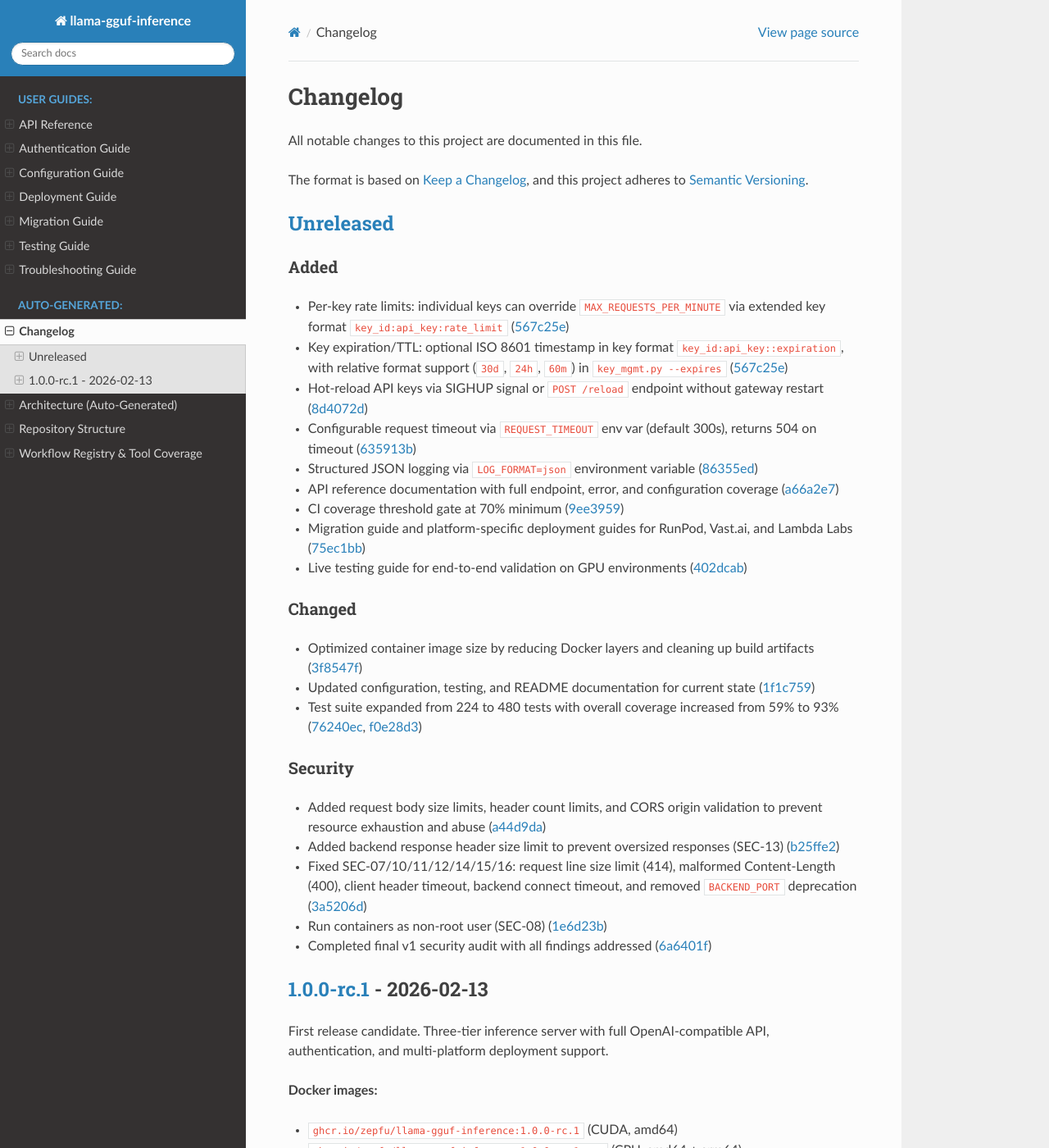
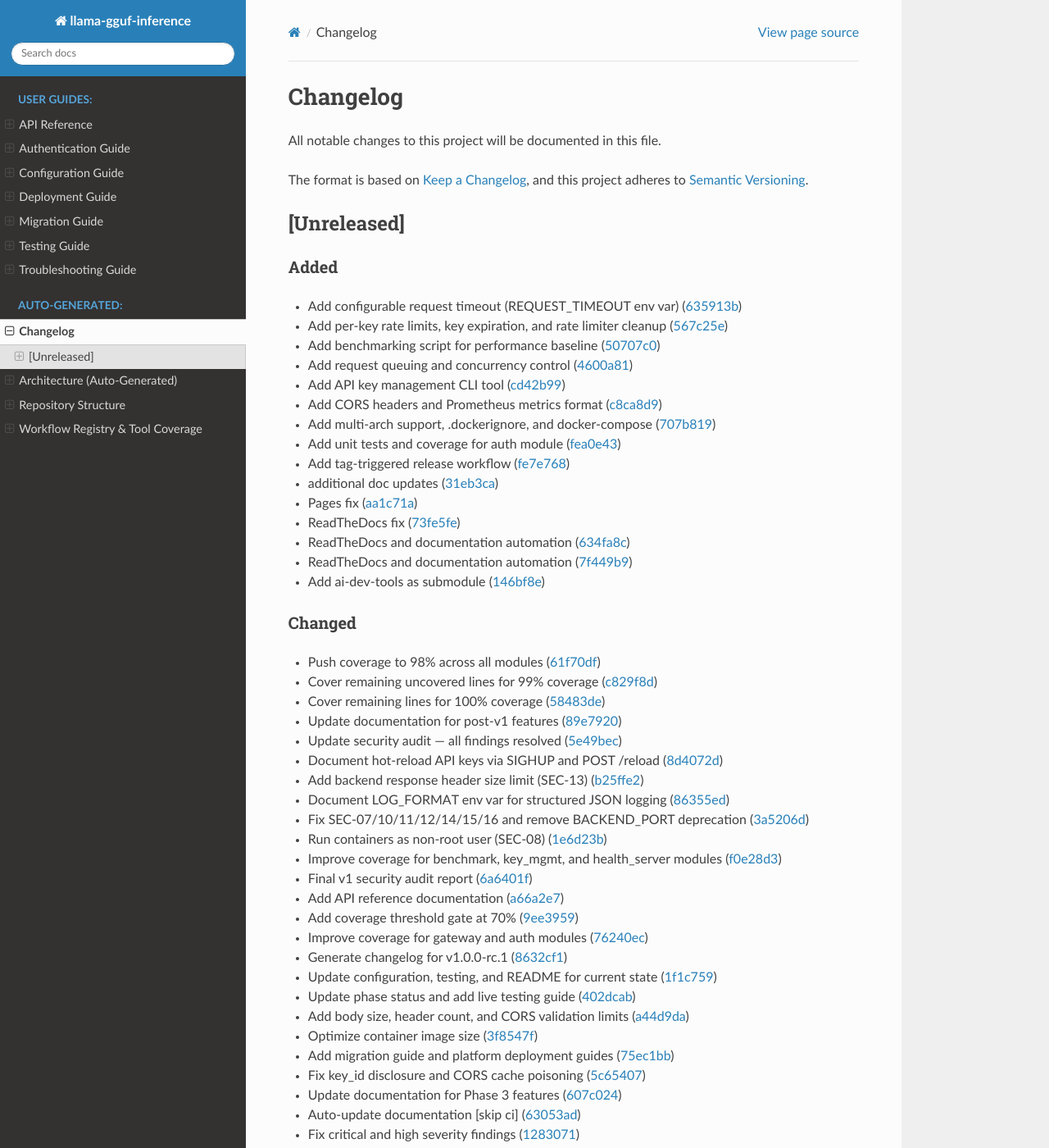
Before and after one commit to zepfu/llama-gguf-inference, a Sphinx documentation site: the page built from docs/auto/CHANGELOG.md, in a window 1280 px wide and 1400 px high. Shown: the whole window at 82% size. Built offline with Sphinx 7.4.7 and the Read the Docs theme 3.1.0, drawn with Linux system fonts in a browser that asks for light colours; some of the changed text lies outside the part shown.

Commit message:
docs: auto-update documentation [skip ci]

```diff
--- a/docs/auto/CHANGELOG.md
+++ b/docs/auto/CHANGELOG.md
@@ -1,6 +1,6 @@
 # Changelog
 
-All notable changes to this project are documented in this file.
+All notable changes to this project will be documented in this file.
 
 The format is based on [Keep a Changelog](https://keepachangelog.com/en/1.0.0/), and this project adheres to
 [Semantic Versioning](https://semver.org/spec/v2.0.0.html).
@@ -9,159 +9,140 @@ The format is based on [Keep a Changelog](https://keepachangelog.com/en/1.0.0/),
 
 ### Added
 
-- Per-key rate limits: individual keys can override `MAX_REQUESTS_PER_MINUTE` via extended key format
-  `key_id:api_key:rate_limit` ([567c25e])
-- Key expiration/TTL: optional ISO 8601 timestamp in key format `key_id:api_key::expiration`, with relative format
-  support (`30d`, `24h`, `60m`) in `key_mgmt.py --expires` ([567c25e])
-- Hot-reload API keys via SIGHUP signal or `POST /reload` endpoint without gateway restart ([8d4072d])
-- Configurable request timeout via `REQUEST_TIMEOUT` env var (default 300s), returns 504 on timeout ([635913b])
-- Structured JSON logging via `LOG_FORMAT=json` environment variable ([86355ed])
-- API reference documentation with full endpoint, error, and configuration coverage ([a66a2e7])
-- CI coverage threshold gate at 70% minimum ([9ee3959])
-- Migration guide and platform-specific deployment guides for RunPod, Vast.ai, and Lambda Labs ([75ec1bb])
-- Live testing guide for end-to-end validation on GPU environments ([402dcab])
+- Add configurable request timeout (REQUEST_TIMEOUT env var)
+  ([635913b](https://github.com/zepfu/llama-gguf-inference/commit/635913beb1012b2e3000a999dc5feaad3efbcb07))
+- Add per-key rate limits, key expiration, and rate limiter cleanup
+  ([567c25e](https://github.com/zepfu/llama-gguf-inference/commit/567c25e2766fee53067ad15360a55b2a2894cefe))
+- Add benchmarking script for performance baseline
+  ([50707c0](https://github.com/zepfu/llama-gguf-inference/commit/50707c0390ae8c6cd24c32d2f326f6724ee2ed1b))
+- Add request queuing and concurrency control
+  ([4600a81](https://github.com/zepfu/llama-gguf-inference/commit/4600a81d39ef96b2abc378846566f6b1c0b10769))
+- Add API key management CLI tool
+  ([cd42b99](https://github.com/zepfu/llama-gguf-inference/commit/cd42b994089b24884e839a77e8070ff73b90fad0))
+- Add CORS headers and Prometheus metrics format
+  ([c8ca8d9](https://github.com/zepfu/llama-gguf-inference/commit/c8ca8d9f4bda27bf352ef304f53a020a2c548d87))
+- Add multi-arch support, .dockerignore, and docker-compose
+  ([707b819](https://github.com/zepfu/llama-gguf-inference/commit/707b819de3076d8db03cce8e1f2078ba3734b9d8))
+- Add unit tests and coverage for auth module
+  ([fea0e43](https://github.com/zepfu/llama-gguf-inference/commit/fea0e436d8d62925d1a24914169e65b1502d4fb2))
+- Add tag-triggered release workflow
+  ([fe7e768](https://github.com/zepfu/llama-gguf-inference/commit/fe7e76863363cd156dcdabd6e7b33e9c74ef2e7f))
+- additional doc updates
+  ([31eb3ca](https://github.com/zepfu/llama-gguf-inference/commit/31eb3ca2a9c527e0281eda8b03c4d1b1257c17f6))
+- Pages fix ([aa1c71a](https://github.com/zepfu/llama-gguf-inference/commit/aa1c71aa11bf89804bc40fd23a8b965ec47fd0f1))
+- ReadTheDocs fix
+  ([73fe5fe](https://github.com/zepfu/llama-gguf-inference/commit/73fe5fe7c5c66de4d5055e6dc6d2615c5afe0e47))
+- ReadTheDocs and documentation automation
+  ([634fa8c](https://github.com/zepfu/llama-gguf-inference/commit/634fa8c6aa207a87125583a3462ad23b9d923d9b))
+- ReadTheDocs and documentation automation
+  ([7f449b9](https://github.com/zepfu/llama-gguf-inference/commit/7f449b90f2035a5a5280dfe03075373138be3f47))
+- Add ai-dev-tools as submodule
+  ([146bf8e](https://github.com/zepfu/llama-gguf-inference/commit/146bf8e8778cd266d3b151ceb0d818fc83cb787c))
 
 ### Changed
 
-- Optimized container image size by reducing Docker layers and cleaning up build artifacts ([3f8547f])
-- Updated configuration, testing, and README documentation for current state ([1f1c759])
-- Test suite expanded from 224 to 480 tests with overall coverage increased from 59% to 93% ([76240ec], [f0e28d3])
+- Push coverage to 98% across all modules
+  ([61f70df](https://github.com/zepfu/llama-gguf-inference/commit/61f70dfb52b0a0db9b47e43785aee3a7cc4357fd))
+- Cover remaining uncovered lines for 99% coverage
+  ([c829f8d](https://github.com/zepfu/llama-gguf-inference/commit/c829f8d89031067b5ee54134a9df1a285e5f3a5b))
+- Cover remaining lines for 100% coverage
+  ([58483de](https://github.com/zepfu/llama-gguf-inference/commit/58483de02434a3646d4d431c6c54473d2002ce3a))
+- Update documentation for post-v1 features
+  ([89e7920](https://github.com/zepfu/llama-gguf-inference/commit/89e7920c332b561f672d1824d5bbe8cfbf528957))
+- Update security audit — all findings resolved
+  ([5e49bec](https://github.com/zepfu/llama-gguf-inference/commit/5e49bec0b7e043086277ef8f0cb9785fad682967))
+- Document hot-reload API keys via SIGHUP and POST /reload
+  ([8d4072d](https://github.com/zepfu/llama-gguf-inference/commit/8d4072d59b9dc9581a0ff3410bcd4e412db48e4d))
+- Add backend response header size limit (SEC-13)
+  ([b25ffe2](https://github.com/zepfu/llama-gguf-inference/commit/b25ffe2a4f092a101987f53728ffad3972a266d7))
+- Document LOG_FORMAT env var for structured JSON logging
+  ([86355ed](https://github.com/zepfu/llama-gguf-inference/commit/86355ed6b10e10cdc16429a0151f0ea83d55e645))
+- Fix SEC-07/10/11/12/14/15/16 and remove BACKEND_PORT deprecation
+  ([3a5206d](https://github.com/zepfu/llama-gguf-inference/commit/3a5206dac778a65d6061e0186a2175373967dee7))
+- Run containers as non-root user (SEC-08)
+  ([1e6d23b](https://github.com/zepfu/llama-gguf-inference/commit/1e6d23b9476a6d5d710781cc7e0fdba7c1e4a08e))
+- Improve coverage for benchmark, key_mgmt, and health_server modules
+  ([f0e28d3](https://github.com/zepfu/llama-gguf-inference/commit/f0e28d33d2c4fad6c397954be8c3a71e283d77ab))
+- Final v1 security audit report
+  ([6a6401f](https://github.com/zepfu/llama-gguf-inference/commit/6a6401f10726745bef5452a6222b91a1f5668321))
+- Add API reference documentation
+  ([a66a2e7](https://github.com/zepfu/llama-gguf-inference/commit/a66a2e7956350b0d474aaa186aa20d23bbf0df88))
+- Add coverage threshold gate at 70%
+  ([9ee3959](https://github.com/zepfu/llama-gguf-inference/commit/9ee39599fcde22e004c9cec40ae758866b60dad0))
+- Improve coverage for gateway and auth modules
+  ([76240ec](https://github.com/zepfu/llama-gguf-inference/commit/76240ece499ad886c477eed8f729a7cb4a17af50))
+- Generate changelog for v1.0.0-rc.1
+  ([8632cf1](https://github.com/zepfu/llama-gguf-inference/commit/8632cf1be3db723353127b65df6e8b81e7992f6e))
+- Update configuration, testing, and README for current state
+  ([1f1c759](https://github.com/zepfu/llama-gguf-inference/commit/1f1c759f6150a91200b5c36478e5d8ed3708601f))
+- Update phase status and add live testing guide
+  ([402dcab](https://github.com/zepfu/llama-gguf-inference/commit/402dcabf65dd1a8c69f3266a0c3bce0bca636e43))
+- Add body size, header count, and CORS validation limits
+  ([a44d9da](https://github.com/zepfu/llama-gguf-inference/commit/a44d9dad66bfd1e7ef9537bc056a9892f44e3f32))
+- Optimize container image size
+  ([3f8547f](https://github.com/zepfu/llama-gguf-inference/commit/3f8547fdf084d0efa66db791db737842ea6274c6))
+- Add migration guide and platform deployment guides
+  ([75ec1bb](https://github.com/zepfu/llama-gguf-inference/commit/75ec1bb745481db09f27d7ef25b35a5c740e0950))
+- Fix key_id disclosure and CORS cache poisoning
+  ([5c65407](https://github.com/zepfu/llama-gguf-inference/commit/5c6540729d3aaa66e175789dc64734ef7742f260))
+- Update documentation for Phase 3 features
+  ([607c024](https://github.com/zepfu/llama-gguf-inference/commit/607c024f8ecb7ea5245ed46584a2da827df8d63f))
+- Auto-update documentation [skip ci]
+  ([63053ad](https://github.com/zepfu/llama-gguf-inference/commit/63053ad00191291d0216ce210dd1fd1c0caeb8c4))
+- Fix critical and high severity findings
+  ([1283071](https://github.com/zepfu/llama-gguf-inference/commit/128307144db378aa3395769090bcf3f126883b47))
+- Add project coordination files
+  ([c8c1972](https://github.com/zepfu/llama-gguf-inference/commit/c8c197249e511258da3c2ab031aacd06135328bc))
+- Complete branch migration master → main
+  ([bbd2152](https://github.com/zepfu/llama-gguf-inference/commit/bbd2152db23b7552eb6145246e78fa4832cf69fb))
+- Add repo.mk with Docker build/run targets
+  ([c6ef1ed](https://github.com/zepfu/llama-gguf-inference/commit/c6ef1edd6221cb500a9d0cbadbc103632874eb5e))
+- Stabilization pass — CI/CD, pre-commit, docs, code quality
+  ([14a8925](https://github.com/zepfu/llama-gguf-inference/commit/14a8925c1dde5844e3a770428d43d458a8bec766))
+- cleanup ([fc6209d](https://github.com/zepfu/llama-gguf-inference/commit/fc6209d31e63976c683c6ac1e35f80ceed133417))
+- workflow updates
+  ([5f4a0fd](https://github.com/zepfu/llama-gguf-inference/commit/5f4a0fd1d99a96a696a12e512f0d40605c4208ad))
+- more standards/documentation
+  ([2ef5477](https://github.com/zepfu/llama-gguf-inference/commit/2ef5477adcd11a7b6dde1c04181da89238643644))
+- more changes
+  ([ea860a5](https://github.com/zepfu/llama-gguf-inference/commit/ea860a54f2791756bfd6feed40cd364fb92a9c99))
+- standards support
+  ([ba0aeef](https://github.com/zepfu/llama-gguf-inference/commit/ba0aeeff19a0916f469c4d9e5045e478c6e09534))
+- cleaning ([e6467c9](https://github.com/zepfu/llama-gguf-inference/commit/e6467c9cdb1fa98ea751f364b55d32a03b58ef74))
+- perms ([4a76bce](https://github.com/zepfu/llama-gguf-inference/commit/4a76bcef96d97bf05a00644b57ba50965de75081))
+- updates for auth, gateway, code quality, qol.
+  ([0850d56](https://github.com/zepfu/llama-gguf-inference/commit/0850d5653ed9e50c9ac385e89d83ebc8688c9f04))
+- KAN-4: scale to zero resolution.
+  ([20a10bb](https://github.com/zepfu/llama-gguf-inference/commit/20a10bb30263d11ade3fab67b89115ddb2dc8333))
+- real initial commit...
+  ([ee44290](https://github.com/zepfu/llama-gguf-inference/commit/ee44290a1c071da303a9201db9c581a1c728c1bf))
+- Initial commit
+  ([f0755af](https://github.com/zepfu/llama-gguf-inference/commit/f0755afee8c2f6601ccc0340f4182a6519d18061))
+
+### Fixed
+
+- Add pytest-asyncio dependency for async benchmark tests
+  ([ed1a5e2](https://github.com/zepfu/llama-gguf-inference/commit/ed1a5e2ab84f1efe0971dbe0b9d43e018f12e7d9))
+- Resolve Sphinx build warnings treated as errors
+  ([166e39c](https://github.com/zepfu/llama-gguf-inference/commit/166e39cf1e76b1c56eac6306d04c2e6087c0a360))
+- Fix docs workflow startup_failure
+  ([d8b45ee](https://github.com/zepfu/llama-gguf-inference/commit/d8b45eebd62d5e5592228d5fa2baad53113f991a))
+- Generate valid backend key format in mock mode
+  ([a8944c9](https://github.com/zepfu/llama-gguf-inference/commit/a8944c923fb71773a2f42264d5645c9cff466f2e))
+- Fix pre-commit actionlint and integration test timing
+  ([4c4f83d](https://github.com/zepfu/llama-gguf-inference/commit/4c4f83d4a20858e77040ceca069bd152c40b5512))
+- Restore checkmake linting for .mk files
+  ([f3ea83b](https://github.com/zepfu/llama-gguf-inference/commit/f3ea83bdc97d85456419a3e08f46d8695f5cf64a))
+- ci fix ([f588262](https://github.com/zepfu/llama-gguf-inference/commit/f5882623369b3fc0073b53e0b2788759dab582a4))
+- ci fix ([63a3c5e](https://github.com/zepfu/llama-gguf-inference/commit/63a3c5e7e771ee4e392b4358b15c12eeaf69187e))
+- ci fix ([315a6c0](https://github.com/zepfu/llama-gguf-inference/commit/315a6c02b3c6cf48fad996f94a68143bdd762108))
+- ci fix ([3480412](https://github.com/zepfu/llama-gguf-inference/commit/3480412db0d3e071c371bd85777783ce967ec939))
 
 ### Security
 
-- Added request body size limits, header count limits, and CORS origin validation to prevent resource exhaustion and
-  abuse ([a44d9da])
-- Added backend response header size limit to prevent oversized responses (SEC-13) ([b25ffe2])
-- Fixed SEC-07/10/11/12/14/15/16: request line size limit (414), malformed Content-Length (400), client header timeout,
-  backend connect timeout, and removed `BACKEND_PORT` deprecation ([3a5206d])
-- Run containers as non-root user (SEC-08) ([1e6d23b])
-- Completed final v1 security audit with all findings addressed ([6a6401f])
-
-## [1.0.0-rc.1] - 2026-02-13
-
-First release candidate. Three-tier inference server with full OpenAI-compatible API, authentication, and multi-platform
-deployment support.
-
-**Docker images:**
-
-- `ghcr.io/zepfu/llama-gguf-inference:1.0.0-rc.1` (CUDA, amd64)
-- `ghcr.io/zepfu/llama-gguf-inference:1.0.0-rc.1-cpu` (CPU, amd64 + arm64)
-
-### Added
-
-- Three-tier inference server architecture: health server (port 8001), gateway (port 8000), llama-server backend (port
-  8080\) ([ee44290], [20a10bb])
-- OpenAI-compatible API endpoints: `/v1/chat/completions`, `/v1/completions`, `/v1/embeddings`, `/v1/models` with SSE
-  streaming support ([ee44290], [0850d56])
-- File-based API key authentication with per-key rate limiting and constant-time comparison ([0850d56], [1283071])
-- API key management CLI tool (`key_mgmt.py`) with generate, list, remove, and rotate commands ([cd42b99], closes [#8])
-- Request queuing with configurable concurrency control (`MAX_CONCURRENT_REQUESTS`, `MAX_QUEUE_SIZE`) and 503 +
-  Retry-After when queue is full ([4600a81], closes [#10])
-- Configurable CORS headers via `CORS_ORIGINS` environment variable with proper preflight handling ([c8ca8d9], closes
-  [#7])
-- Prometheus-compatible metrics endpoint (`/metrics`) with text exposition format ([c8ca8d9])
-- Scale-to-zero compatible health checks on a separate port that never touch the backend ([20a10bb])
-- Automatic GPU detection and multi-platform support (RunPod, Vast.ai, Lambda Labs, local Docker) ([ee44290])
-- Multi-arch Docker builds: CUDA (amd64) and CPU (amd64 + arm64) with docker-compose support ([707b819], closes [#9])
-- Tag-triggered release workflow with multi-tag Docker image strategy (version, major.minor, major, latest) ([fe7e768],
-  closes [#4])
-- Comprehensive CI pipeline with linting (black, ruff, mypy, bandit, pydocstyle, hadolint, actionlint, checkmake),
-  testing, and coverage reporting ([14a8925])
-- Unit test suite for auth module: 33 pytest tests covering key validation, rate limiting, and metrics (78% auth.py
-  coverage) ([fea0e43], closes [#2])
-- Benchmarking script (`benchmark.py`) for measuring gateway overhead, TTFT, tokens/sec, and latency percentiles
-  ([50707c0])
-- ReadTheDocs documentation with Sphinx, auto-generated from source ([7f449b9], [634fa8c])
-- Project coordination files for multi-agent development workflow ([c8c1972], closes [#6])
-- Makefile with Docker build/run targets via `repo.mk` ([c6ef1ed])
-
-### Changed
-
-- Consolidated 5 CI/CD workflows into 3 streamlined workflows (`ci.yml`, `cd.yml`, `docs.yml`) ([14a8925])
-- Completed branch migration from `master` to `main` as default branch ([bbd2152], closes [#1])
-- Added type annotations and fixed variable shadowing in gateway and auth modules ([14a8925])
-- Upgraded all pre-commit hooks to latest versions and added security-focused linters ([14a8925])
-
-### Fixed
-
-- Backend key generation in mock mode now produces valid format (`gateway-` prefix + 43 base64url chars), fixing CI
-  integration tests ([a8944c9], fixes [#3])
-- Pre-commit actionlint compatibility and integration test timing with retry-based container readiness checks
-  ([4c4f83d], fixes [#3])
-- Checkmake linting for `.mk` include fragments using correct `disabled = true` syntax ([f3ea83b])
-- Docs workflow permissions (`pages:write`, `id-token:write`) for GitHub Pages deployment ([d8b45ee])
-- Sphinx build warnings treated as errors resolved by fixing docstring formatting and toctree references ([166e39c])
-- Multiple CI pipeline fixes for workflow triggers and job configuration ([3480412], [315a6c0], [63a3c5e], [f588262])
-
-### Security
-
-- Constant-time key comparison using `hmac.compare_digest` to prevent timing attacks ([1283071], closes [#5])
-- Fail-closed authentication when `AUTH_ENABLED=true` but no keys are loaded ([1283071], closes [#5])
-- Removed key count and per-key rate limit data from unauthenticated `/health` endpoint ([1283071], closes [#5])
-- Rate limit errors now return 429 (not 401) without leaking `key_id` in error messages ([1283071], closes [#5])
-- Removed per-key auth metrics from unauthenticated `/metrics` endpoint to prevent key_id disclosure ([5c65407])
-- Added `Vary: Origin` header for non-wildcard CORS to prevent cache poisoning ([5c65407])
-- General security hardening: non-root container user, no secrets in logs, `nosec` annotations for intentional bind-all
-  addresses ([fb3989b], [14a8925])
+- security updates
+  ([fb3989b](https://github.com/zepfu/llama-gguf-inference/commit/fb3989b91e73e4c56f165cdd35695203fbd26239))
 
 ______________________________________________________________________
 
-<!-- Link references -->
-
-[#1]: https://github.com/zepfu/llama-gguf-inference/issues/1
-[#10]: https://github.com/zepfu/llama-gguf-inference/issues/10
-[#2]: https://github.com/zepfu/llama-gguf-inference/issues/2
-[#3]: https://github.com/zepfu/llama-gguf-inference/issues/3
-[#4]: https://github.com/zepfu/llama-gguf-inference/issues/4
-[#5]: https://github.com/zepfu/llama-gguf-inference/issues/5
-[#6]: https://github.com/zepfu/llama-gguf-inference/issues/6
-[#7]: https://github.com/zepfu/llama-gguf-inference/issues/7
-[#8]: https://github.com/zepfu/llama-gguf-inference/issues/8
-[#9]: https://github.com/zepfu/llama-gguf-inference/issues/9
-[1283071]: https://github.com/zepfu/llama-gguf-inference/commit/128307144db378aa3395769090bcf3f126883b47
-[3480412]: https://github.com/zepfu/llama-gguf-inference/commit/3480412db0d3e071c371bd85777783ce967ec939
-[0850d56]: https://github.com/zepfu/llama-gguf-inference/commit/0850d5653ed9e50c9ac385e89d83ebc8688c9f04
-[1.0.0-rc.1]: https://github.com/zepfu/llama-gguf-inference/releases/tag/v1.0.0-rc.1
-[14a8925]: https://github.com/zepfu/llama-gguf-inference/commit/14a8925c1dde5844e3a770428d43d458a8bec766
-[166e39c]: https://github.com/zepfu/llama-gguf-inference/commit/166e39cf1e76b1c56eac6306d04c2e6087c0a360
-[1e6d23b]: https://github.com/zepfu/llama-gguf-inference/commit/1e6d23b
-[1f1c759]: https://github.com/zepfu/llama-gguf-inference/commit/1f1c759
-[20a10bb]: https://github.com/zepfu/llama-gguf-inference/commit/20a10bb30263d11ade3fab67b89115ddb2dc8333
-[315a6c0]: https://github.com/zepfu/llama-gguf-inference/commit/315a6c02b3c6cf48fad996f94a68143bdd762108
-[3a5206d]: https://github.com/zepfu/llama-gguf-inference/commit/3a5206d
-[3f8547f]: https://github.com/zepfu/llama-gguf-inference/commit/3f8547fdf084d0efa66db791db737842ea6274c6
-[402dcab]: https://github.com/zepfu/llama-gguf-inference/commit/402dcabf65dd1a8c69f3266a0c3bce0bca636e43
-[4600a81]: https://github.com/zepfu/llama-gguf-inference/commit/4600a81d39ef96b2abc378846566f6b1c0b10769
-[4c4f83d]: https://github.com/zepfu/llama-gguf-inference/commit/4c4f83d4a20858e77040ceca069bd152c40b5512
-[50707c0]: https://github.com/zepfu/llama-gguf-inference/commit/50707c0390ae8c6cd24c32d2f326f6724ee2ed1b
-[567c25e]: https://github.com/zepfu/llama-gguf-inference/commit/567c25e
-[5c65407]: https://github.com/zepfu/llama-gguf-inference/commit/5c6540729d3aaa66e175789dc64734ef7742f260
-[634fa8c]: https://github.com/zepfu/llama-gguf-inference/commit/634fa8c6aa207a87125583a3462ad23b9d923d9b
-[635913b]: https://github.com/zepfu/llama-gguf-inference/commit/635913b
-[63a3c5e]: https://github.com/zepfu/llama-gguf-inference/commit/63a3c5e7e771ee4e392b4358b15c12eeaf69187e
-[6a6401f]: https://github.com/zepfu/llama-gguf-inference/commit/6a6401f
-[707b819]: https://github.com/zepfu/llama-gguf-inference/commit/707b819de3076d8db03cce8e1f2078ba3734b9d8
-[75ec1bb]: https://github.com/zepfu/llama-gguf-inference/commit/75ec1bb745481db09f27d7ef25b35a5c740e0950
-[76240ec]: https://github.com/zepfu/llama-gguf-inference/commit/76240ec
-[7f449b9]: https://github.com/zepfu/llama-gguf-inference/commit/7f449b90f2035a5a5280dfe03075373138be3f47
-[86355ed]: https://github.com/zepfu/llama-gguf-inference/commit/86355ed
-[8d4072d]: https://github.com/zepfu/llama-gguf-inference/commit/8d4072d
-[9ee3959]: https://github.com/zepfu/llama-gguf-inference/commit/9ee3959
-[a44d9da]: https://github.com/zepfu/llama-gguf-inference/commit/a44d9dad66bfd1e7ef9537bc056a9892f44e3f32
-[a66a2e7]: https://github.com/zepfu/llama-gguf-inference/commit/a66a2e7
-[a8944c9]: https://github.com/zepfu/llama-gguf-inference/commit/a8944c923fb71773a2f42264d5645c9cff466f2e
-[b25ffe2]: https://github.com/zepfu/llama-gguf-inference/commit/b25ffe2
-[bbd2152]: https://github.com/zepfu/llama-gguf-inference/commit/bbd2152db23b7552eb6145246e78fa4832cf69fb
-[c6ef1ed]: https://github.com/zepfu/llama-gguf-inference/commit/c6ef1edd6221cb500a9d0cbadbc103632874eb5e
-[c8c1972]: https://github.com/zepfu/llama-gguf-inference/commit/c8c197249e511258da3c2ab031aacd06135328bc
-[c8ca8d9]: https://github.com/zepfu/llama-gguf-inference/commit/c8ca8d9f4bda27bf352ef304f53a020a2c548d87
-[cd42b99]: https://github.com/zepfu/llama-gguf-inference/commit/cd42b994089b24884e839a77e8070ff73b90fad0
-[d8b45ee]: https://github.com/zepfu/llama-gguf-inference/commit/d8b45eebd62d5e5592228d5fa2baad53113f991a
-[ee44290]: https://github.com/zepfu/llama-gguf-inference/commit/ee44290a1c071da303a9201db9c581a1c728c1bf
-[f0e28d3]: https://github.com/zepfu/llama-gguf-inference/commit/f0e28d3
-[f3ea83b]: https://github.com/zepfu/llama-gguf-inference/commit/f3ea83bdc97d85456419a3e08f46d8695f5cf64a
-[f588262]: https://github.com/zepfu/llama-gguf-inference/commit/f5882623369b3fc0073b53e0b2788759dab582a4
-[fb3989b]: https://github.com/zepfu/llama-gguf-inference/commit/fb3989b91e73e4c56f165cdd35695203fbd26239
-[fe7e768]: https://github.com/zepfu/llama-gguf-inference/commit/fe7e76863363cd156dcdabd6e7b33e9c74ef2e7f
-[fea0e43]: https://github.com/zepfu/llama-gguf-inference/commit/fea0e436d8d62925d1a24914169e65b1502d4fb2
-[unreleased]: https://github.com/zepfu/llama-gguf-inference/compare/v1.0.0-rc.1...HEAD
+*This file is auto-generated from git history.* *Manual edits may be overwritten.*
```
Also changed, not shown: docs/auto/ARCHITECTURE_AUTO.md (+111 -76 lines), docs/auto/REPO_MAP.md (+23 -1 lines), docs/auto/WORKFLOW_REGISTRY.md (+1 -1 lines).
